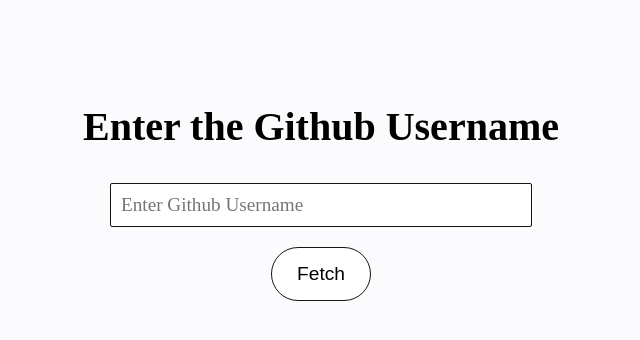
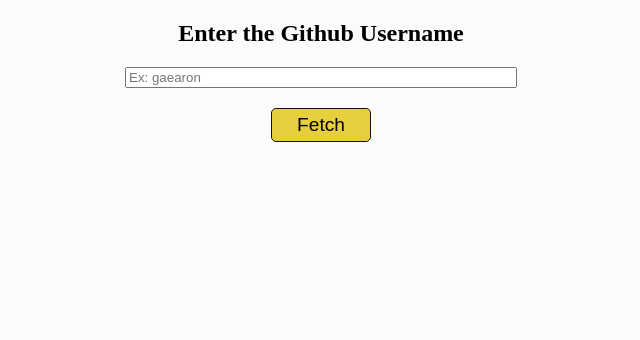
Before and after one commit to hidesignsdev/happy-team, a React (Create React App) app: page / in a window 1280 px wide. Shown: the top 340 px of the page, without its empty margins (319-959 px from the left). Built offline with nearby package versions, Linux system fonts and the light colour scheme.

Commit message:
create a button to clear info github account and fix interface of  userInfo

```diff
--- a/src/App.js
+++ b/src/App.js
@@ -1,7 +1,9 @@
 import React, { Component } from 'react';
-import {connect} from 'react-redux'
-import {fetchGithubInfo} from './actions';
-import UserInfo from './components/UserInfo'
+import { connect } from 'react-redux'
+import { fetchGithubInfo, clearInfo } from './actions';
+import UserInfo from './components/UserInfo';
+
+
 class App extends Component {
   handleSubmit = e => {
     e.preventDefault();
@@ -10,25 +12,25 @@ class App extends Component {
     this.getUsername.value = "";
   }
   render() {
-    console.log(this.props.data);
+    console.log(this.props.data)
     return (
       <div className="container">
         <form onSubmit={this.handleSubmit} className="form">
-          <h2 className="title">Enter the Github Username</h2>
-          <input
-            type="text"
-            placeholder="Enter Github Username"
-            required
-            ref={input => (this.getUsername = input)}
-          />
-          <button className="button">Fetch</button>
+          <h2 >Enter the Github Username</h2>
+          <div>
+            <input
+              type="text"
+              placeholder="Ex: gaearon"
+              required
+              ref={input => (this.getUsername = input)}
+            />
+          </div>
+          <button className="buttonfetch">Fetch</button>
         </form>
         {this.props.data.loading ? <h3>Loading...</h3> : null}
-        {this.props.data.error ? (
-          <h3 className="error">No such User exists.</h3>
-        ) : null}
+        {this.props.data.error ? <h3 >No such User exists.</h3> : null}
         {Object.keys(this.props.data.userData).length > 0 ? (
-          <UserInfo user={this.props.data.userData} />
+          <UserInfo click={this.props.clearInfo} user={this.props.data.userData} />
         ) : null}
       </div>
     );
@@ -39,9 +41,10 @@ const mapStateToProps = state => {
     data: state
   };
 };
-const mapDispatchToProps = dispatch =>{
+const mapDispatchToProps = dispatch => {
   return {
-    fetchGithubInfo:(username) =>dispatch(fetchGithubInfo(username))
+    fetchGithubInfo: (username) => dispatch(fetchGithubInfo(username)),
+    clearInfo: () => { dispatch(clearInfo()) }
   }
 }
-export default connect(mapStateToProps,mapDispatchToProps)(App);
+export default connect(mapStateToProps, mapDispatchToProps)(App);
--- a/src/actions/constants.js
+++ b/src/actions/constants.js
@@ -1,3 +1,4 @@
 export const FETCH_GITHUB_INFO = 'FETCH_GITHUB_INFO'
 export const FETCH_GITHUB_INFO_SUCCESS = 'FETCH_GITHUB_INFO_SUCCESS'
 export const FETCH_GITHUB_INFO_FAILURE = 'FETCH_GITHUB_INFO_FAILURE'
+export const CLEAR_INFO = 'CLEAR_INFO'
--- a/src/actions/index.js
+++ b/src/actions/index.js
@@ -1,17 +1,15 @@
-import { FETCH_GITHUB_INFO, FETCH_GITHUB_INFO_SUCCESS, FETCH_GITHUB_INFO_FAILURE } from './constants'
+import { FETCH_GITHUB_INFO, FETCH_GITHUB_INFO_SUCCESS, FETCH_GITHUB_INFO_FAILURE, CLEAR_INFO } from './constants'
 import store from '../redux-thunk/store'
 
 export const getGithubInfo = () => ({
     type: FETCH_GITHUB_INFO
 })
-
 export const fetchGithubInfoSuccess = data => {
     return {
         type: FETCH_GITHUB_INFO_SUCCESS,
         payload: data,
     }
 }
-
 export const fetchGithubInfoFailure = () => {
     return {
         type: FETCH_GITHUB_INFO_FAILURE
@@ -20,16 +18,19 @@ export const fetchGithubInfoFailure = () => {
 export const fetchGithubInfo = username => {
     const user = username.replace(/\s/g, "");
     store.dispatch(getGithubInfo());
-    return function (dispatch) {
+    return (dispatch) => {
         return fetch(`https://api.github.com/users/${user}`)
             .then(payload => payload.json())
             .then(payload => {
                 if (payload.message === "Not Found") {
-
                     throw new Error("No such user found!!");
                 } else dispatch(fetchGithubInfoSuccess(payload));
             })
             .catch(err => dispatch(fetchGithubInfoFailure()));
-
     }
 }
+export const clearInfo = () => {
+    return {
+        type: CLEAR_INFO
+    }
+}
--- a/src/components/UserInfo.js
+++ b/src/components/UserInfo.js
@@ -4,21 +4,15 @@ const UserInfo = props => {
     return (
         <div className="user-info">
             <div className="avatar">
-                <img src={props.user.avatar_url} alt="avatar" width="250px" />
+                <img src={props.user.avatar_url} alt="avatar" />
             </div>
             <div className="content">
-                <h1>{props.user.name}</h1>
-                <h2>{props.user.login}</h2>
-                <p>
-                    <strong>Bio: </strong>
-                    {props.user.bio}
-                </p>
-                <p>
-                    <strong>Company:</strong> {props.user.company}
-                </p>
-                <button>Back</button>
+                <h3>{props.user.name}</h3>
+                <h4>{props.user.login}</h4>
+                <p><strong>Bio: </strong>{props.user.bio} </p>
+                <p><strong>Company:</strong> {props.user.company}</p>
             </div>
-
+            <button className="buttonback" onClick={props.click}>Back</button>
         </div>
     );
 };
--- a/src/index.css
+++ b/src/index.css
@@ -5,83 +5,47 @@ body {
   background: #fbfafc;
   font-family: "Brandon Grotesque";
 }
-
 .container {
   max-width: 960px;
   margin: 0 auto;
+  text-align: center;
 }
-input {
-  border: 1.2px solid #141414;
+.user-info {
   background: #fff;
-  width: 50%;
-  font-size: 1.2rem;
-  padding: 10px;
-  outline: none;
-  border-radius: 2px;
-}
-
-::placeholder {
-  font-size: 1.2rem;
-  font-family: "Brandon Grotesque";
-}
-
-.form {
-  display: flex;
-  justify-content: center;
-  align-items: center;
-  flex-direction: column;
-  padding: 10px 20px;
-  margin: 60px;
-}
-
-.user-info {
-  display: grid;
-  grid-template-columns: 1fr 2fr;
-  grid-gap: 20px;
-  background: #fff;
-  padding: 2rem;
   border-radius: 40px;
   font-size: 1.2rem;
-  box-shadow: 2px 4px 10px rgba(0, 0, 0, 0.12);
-  margin-bottom: 40px;
+  margin: 20px 100px;
+}
+.buttonfetch {
+  background: rgb(231, 206, 60);
+  border: 1.2px solid #141414;
+  padding: 5px 25px;
+  border-radius: 5px;
+
+  margin-top: 20px;
+  font-size: 1.2rem;
+}
+.buttonback{
+  width: 60%;
+  background-color: cadetblue;
+  border: 1px solid cadetblue;
+  padding: 5px;
+  color: white;
+  border-radius: 5px;
+  margin-bottom: 50px;
+}
+.avatar {
+  padding-top: 20px;
+}
+img{
+  border-radius: 10px;
+  width: 450px;
 }
 .content {
   line-height: 2rem;
+  text-align: left;
+  margin: 0 150px;
 }
-
-.error {
-  color: #ff5a5f;
-  text-align: center;
-  font-size: 2rem;
+input{
+  width: 40%;
 }
-
-.avatar {
-  border-right: 1px solid rgba(0, 0, 0, 0.12);
-  display: flex;
-  align-items: flex-start;
-}
-
-.title {
-  font-size: 2.5rem;
-}
-
-.button {
-  background: #fff;
-  border: 1.2px solid #141414;
-  padding: 15px 25px;
-  border-radius: 40px;
-  text-align: center;
-  margin-top: 20px;
-  font-size: 1.2rem;
-  transition: all 0.2s ease-in-out;
-  outline: none;
-}
-
-.button:hover {
-  background: #141414;
-  color: #fff;
-}
-img {
-  border-radius: 50%;
-  border: 2px solid #141414;
-}
--- a/src/reducers/fetchGithubReducer.js
+++ b/src/reducers/fetchGithubReducer.js
@@ -1,4 +1,4 @@
-import { FETCH_GITHUB_INFO, FETCH_GITHUB_INFO_SUCCESS, FETCH_GITHUB_INFO_FAILURE } from '../actions/constants'
+import { FETCH_GITHUB_INFO, FETCH_GITHUB_INFO_SUCCESS, FETCH_GITHUB_INFO_FAILURE, CLEAR_INFO } from '../actions/constants'
 const initialState = {
     userData: {},
     loading: false,
@@ -28,6 +28,13 @@ export const fetchGithubReducer = (state = initialState, action) => {
                 error: true
             }
         }
+        case CLEAR_INFO: {
+            return {
+                userData: {},
+                loading: false,
+                error: false
+            }
+        }
         default:
             return state;
     }
```
